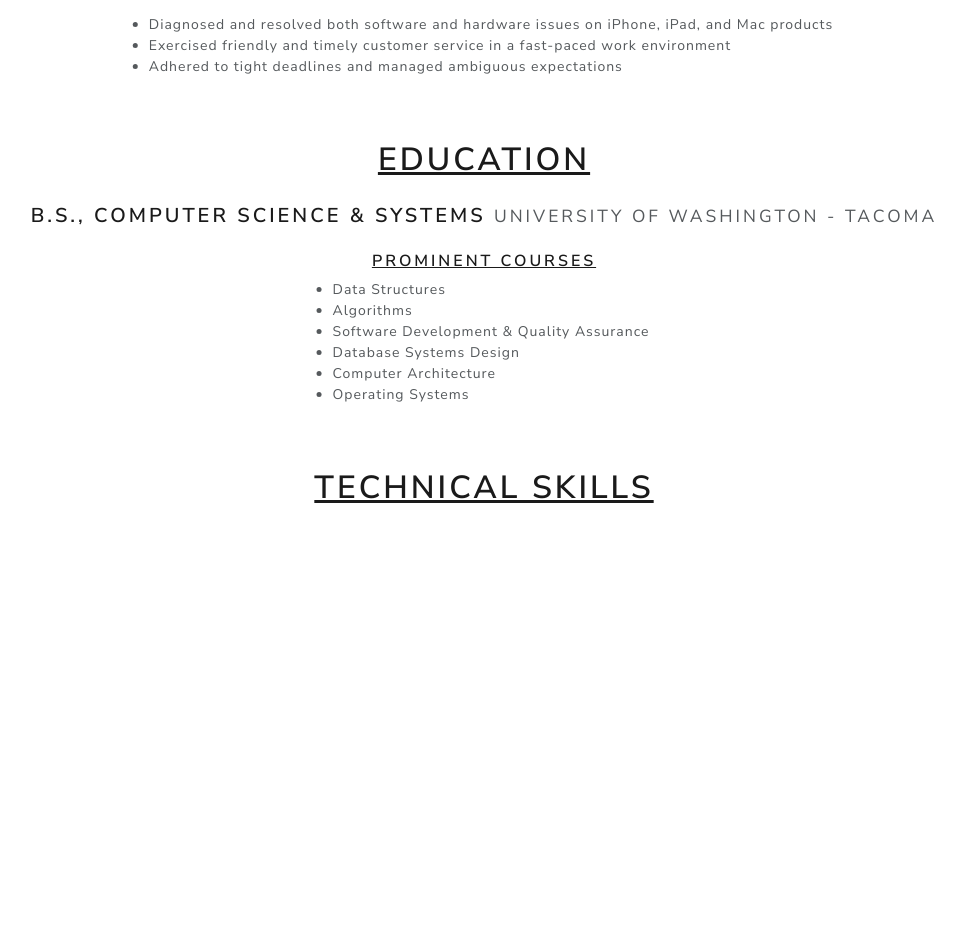
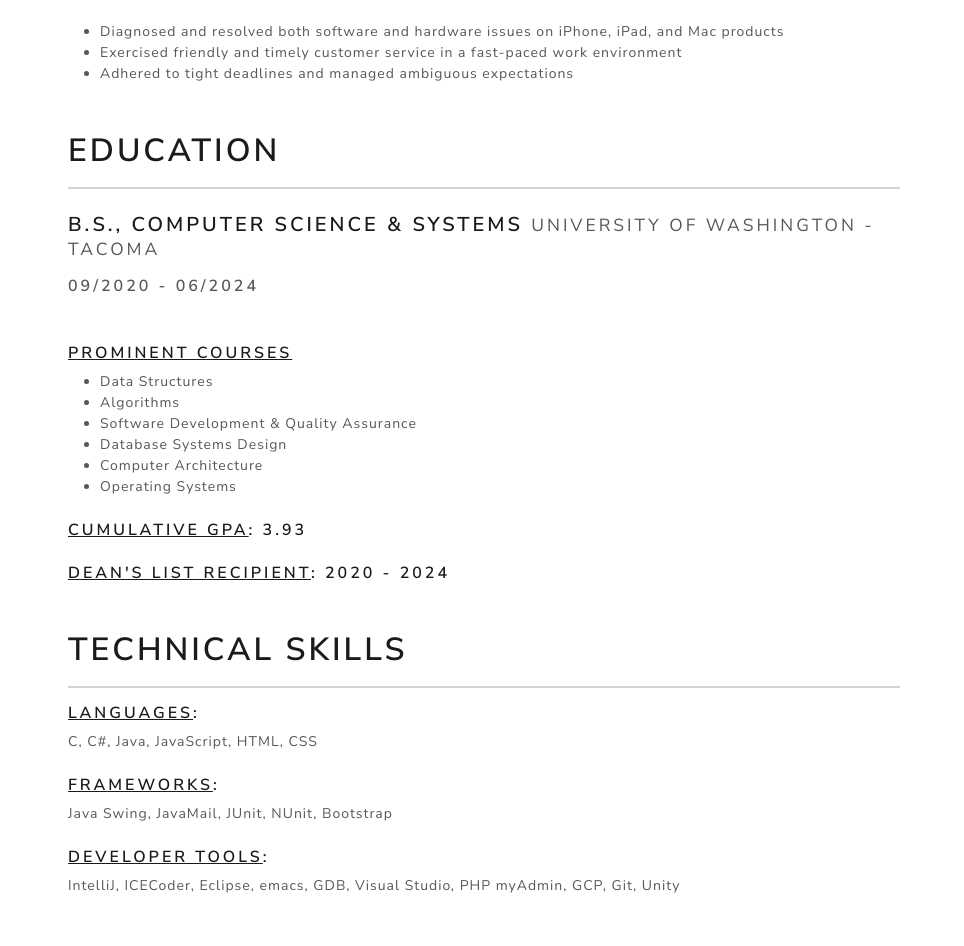
Before and after one commit to jahn-junior/jahn-junior.github.io, a plain HTML site: page resume.html in a window 1280 px wide. Shown: the part 696-1642 px from the top of the page, without its empty margins (156-1120 px from the left). Before the commit the page ends 1211 px from the top, so only its background shows below. Drawn offline with nearby package versions, Linux system fonts and the light colour scheme.

Commit message:
Updated resume page

```diff
--- a/bullets.css
+++ /dev/null
@@ -1,7 +0,0 @@
-ul {
-    position: relative;
-    display: inline-block;
-    padding-left: 1em;
-    left: 50%;
-    transform: translateX(-50%);
-}
--- a/resume.html
+++ b/resume.html
@@ -7,11 +7,11 @@
   <title>JJ Coldiron</title>
   <link href="https://cdn.jsdelivr.net/npm/bootstrap@5.0.2/dist/css/bootstrap.min.css" rel="stylesheet" integrity="sha384-EVSTQN3/azprG1Anm3QDgpJLIm9Nao0Yz1ztcQTwFspd3yD65VohhpuuCOmLASjC" crossorigin="anonymous">
   <link rel="stylesheet" href="https://bootswatch.com/4/lux/bootstrap.min.css">
+  <link rel="stylesheet" href="./styles.css">
   <script src="https://cdn.jsdelivr.net/npm/bootstrap@5.0.2/dist/js/bootstrap.bundle.min.js" integrity="sha384-MrcW6ZMFYlzcLA8Nl+NtUVF0sA7MsXsP1UyJoMp4YLEuNSfAP+JcXn/tWtIaxVXM" crossorigin="anonymous"></script>
-  <link rel="stylesheet" href="./bullets.css">
 </head>
 
-<body>
+<body>script
     <nav class="navbar navbar-expand-lg navbar-dark bg-dark">
         <div class="container-fluid">
           <a class="navbar-brand" href="#">JJ Coldiron</a>
@@ -43,16 +43,17 @@
         </div>
       </nav>
 
-      <div class="mx-auto">
-        <h1 class="text-center mt-5"><u>Work Experience</u></h1>
-          <h4 class="text-center mt-4">
+      <div class="custom-container mx-auto">
+        <h1 class="mt-5">Work Experience</h1>
+        <hr>
+          <h4 class="mt-4">
             Quantitative Consultant
             <small class="text-secondary">University of Washington - Tacoma</small>
           </h4>
 
         <img src="./images/tlc.jpg" class="rounded mx-auto d-block img-fluid">
 
-          <h5 class="text-center">04/2023 - Present</h5>
+        <h5 class="text-secondary">04/2023 - Present</h5>
 
         <ul class="mt-4">
           <li>Assist students in understanding fundamental math and computer science concepts</li>
@@ -60,14 +61,14 @@
           <li>Host orientation events on behalf of the tutoring center</li>
         </ul>
 
-          <h4 class="text-center mt-5">
+        <h4 class="mt-5">
           Technical Specialist
           <small class="text-secondary">Apple Tacoma Mall</small>
         </h4>
 
         <img src="./images/apple.png" class="rounded mx-auto d-block img-fluid" width="107px" height="125px">
 
-          <h5 class="text-center mt-3">09/2021 - 12/2022</h5>
+        <h5 class="text-secondary mt-3">09/2021 - 12/2022</h5>
 
         <ul class="mt-4">
           <li>Diagnosed and resolved both software and hardware issues on iPhone, iPad, and Mac products</li>
@@ -75,14 +76,17 @@
           <li>Adhered to tight deadlines and managed ambiguous expectations</li>
         </ul>
 
-        <h1 class="text-center mt-5"><u>Education</u></h1>
+        <h1 class="mt-5">Education</h1>
+        <hr>
 
-        <h4 class="text-center mt-4">
+        <h4 class="mt-4">
           B.S., Computer Science & Systems
           <small class="text-secondary">University of Washington - Tacoma</small>
         </h4>
 
-        <h5 class="text-center mt-4"><u>Prominent Courses</u></h5>
+        <h5 class="text-secondary mt-3">09/2020 - 06/2024</h5>
+
+        <h5 class="mt-5"><u>Prominent Courses</u></h5>
         <ul>
           <li>Data Structures</li>
           <li>Algorithms</li>
@@ -92,8 +96,18 @@
           <li>Operating Systems</li>
         </ul>
 
-        <h1 class="text-center mt-5"><u>Technical Skills</u></h1>
+        <h5 class="mt-4"><u>Cumulative GPA</u>: 3.93</h6>
+        <h5 class="mt-4"><u>Dean's List Recipient</u>: 2020 - 2024</h6>
 
+        <h1 class="mt-5">Technical Skills</h1>
+        <hr>
+
+        <h5 class="mt-3"><u>Languages</u>:</h5>
+          C, C#, Java, JavaScript, HTML, CSS
+        <h5 class="mt-4"><u>Frameworks</u>:</h5>
+          Java Swing, JavaMail, JUnit, NUnit, Bootstrap
+        <h5 class="mt-4"><u>Developer Tools</u>:</h5>
+          IntelliJ, ICECoder, Eclipse, emacs, GDB, Visual Studio, PHP myAdmin, GCP, Git, Unity
     </div>
 
 </body>
--- /dev/null
+++ b/styles.css
@@ -0,0 +1,6 @@
+.custom-container {
+    width: 65%;
+    margin-right: 50px;
+    margin-left: 50px;
+    padding-bottom: 50px;
+  }
```
Also changed, not shown: index.html (+1 -1 lines), portfolio.html (+1 -1 lines). Lines whose indentation alone changed are shown as unchanged.
